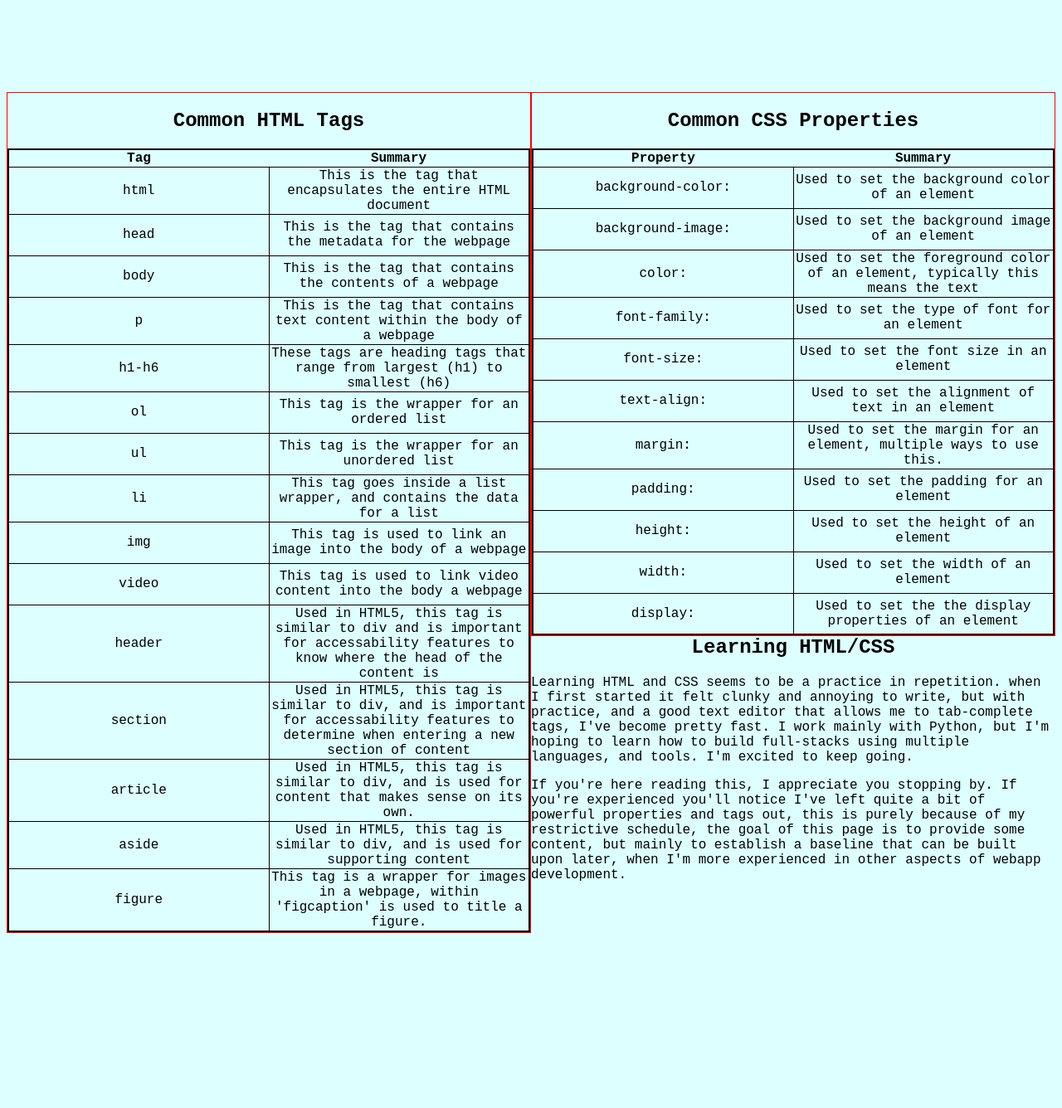
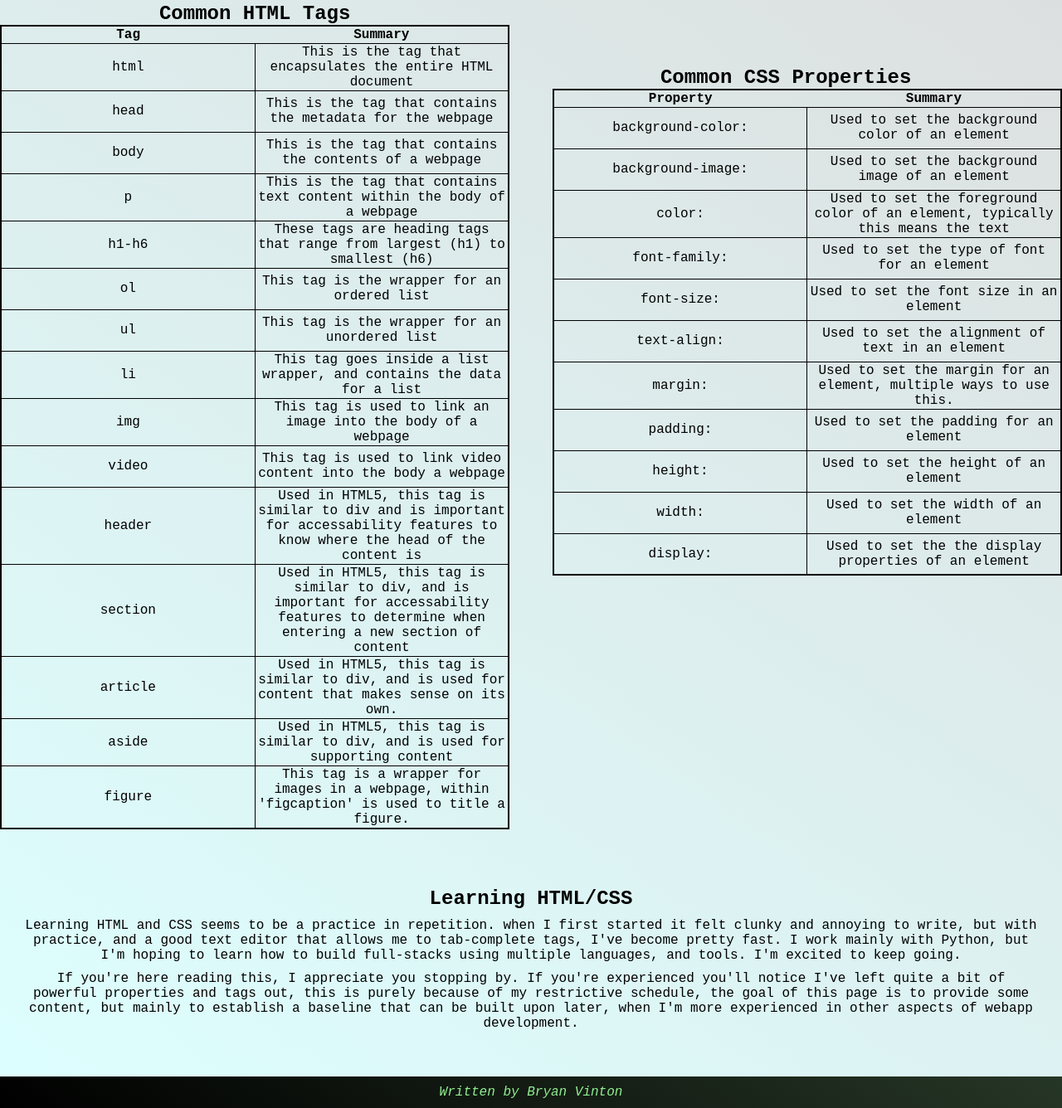
Before and after one commit to Ext-Defender/HTML-CSS_Cheatsheet, a plain HTML site: page index.html in a window 1280 px wide. Shown: the part 177-1513 px from the top of the page at 83% size. Before the commit the page ends 1302 px from the top, so only its background shows below. Drawn offline with Linux system fonts and the light colour scheme.

Commit message:
Baseline site built.

```diff
--- a/index.html
+++ b/index.html
@@ -20,7 +20,8 @@
     </nav>-->
   </header>
   <main>
-    <section class="html_tags tables">
+
+    <section class="html_tags">
       <h2>Common HTML Tags</h2>
       <table class="html_table">
         <thead>
@@ -93,8 +94,7 @@
         </tbody>
       </table>
     </section>
-
-    <section class="css_properties tables">
+    <section>
       <h2>Common CSS Properties</h2>
       <table class="css_table">
         <thead>
@@ -150,6 +150,7 @@
           </tr>
         </tbody>
       </table>
+
     </section>
 
     <section class="learning_html">
@@ -160,6 +161,7 @@
         </article>
     </section>
   </main>
+  <footer>Written by Bryan Vinton</footer>
 </body>
 
 </html>
--- a/style.css
+++ b/style.css
@@ -5,9 +5,11 @@
 
 body {
   background-color: #DFF;
+  background: linear-gradient(35deg, #dff, #DDD);
+  margin: 0px;
 }
 header {
-  background-color: black;
+  background: linear-gradient(35deg, black, #263626);
   padding: 25px;
 }
 header h1 {
@@ -15,6 +17,7 @@ header h1 {
 }
 h2 {
   text-align: center;
+  margin-bottom: 0px;
 }
 section{
   margin-top: 50px;
@@ -33,23 +36,35 @@ td {
   text-align: center;
   height: 50px;
 }
+p {
+  margin: 10px 30px;
+  text-align: center;
+}
+footer {
+  text-align: center;
+  font-style: italic;
+  background: linear-gradient(35deg, black, #263626);
+  color: lightgreen;
+  margin-top: 45px;
+  padding: 10px;
+}
 @media screen and (min-width: 1000px) {
   .html_tags,
-  .css_properties{
-    width: 50%;
-    border: 1px solid red;
+  .css_table{
+    width: 48%;
   }
   table {
     width:100%;
   }
-  .html_tags {
+  .html_table {
     float: left;
   }
-  .css_properties {
+  .css_table {
     float: right;
-
+    /*margin-bottom: 450px;*/
   }
   .learning_html {
-    margin-top: 100px;
+    width: 100%;
+    display: inline-block;
   }
 }
```
